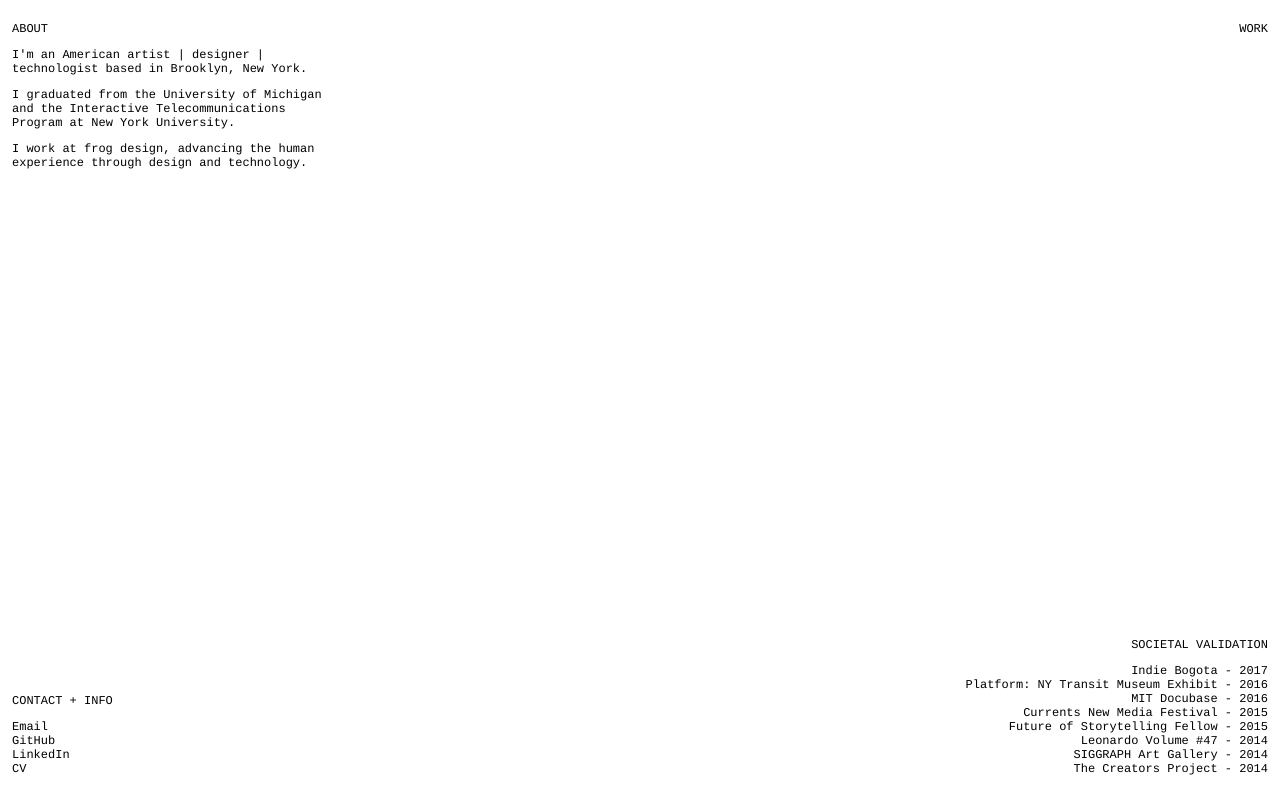
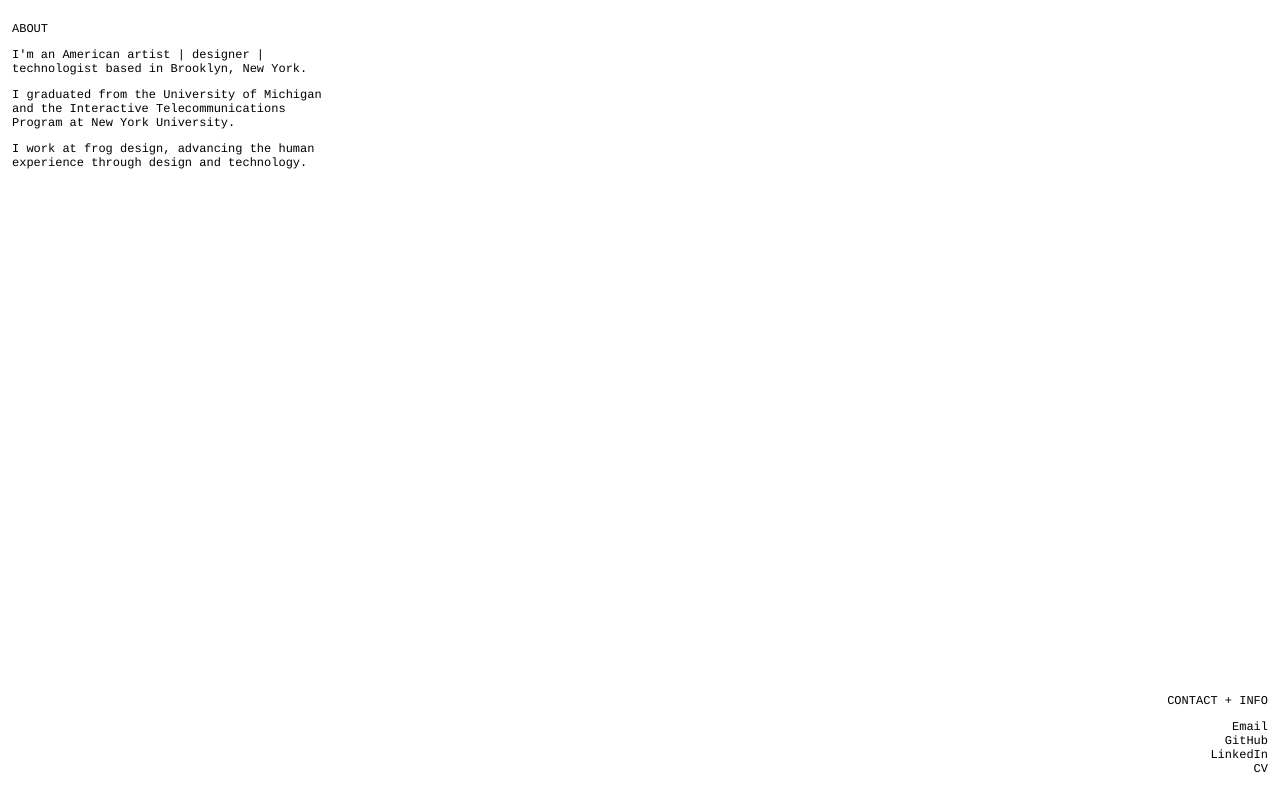
Before and after one commit to jffng/jffngdotcom, a PHP site: template site/templates/home.php in a window 1280 px wide. Run offline with PHP 8.4, Linux system fonts and the light colour scheme; the template is opened without the code that fills it, so the values that code supplies are empty; some libraries are stand-ins or nearby versions; some web fonts are replaced.

Commit message:
removing work

```diff
--- a/site/templates/home.php
+++ b/site/templates/home.php
@@ -6,11 +6,11 @@ $projects = page('projects')->children()->visible();
 <!DOCTYPE html>
 <html>
 <head>
-    <title>Jeff Ong | Portfolio of design technology and art</title>
+    <title>Jeff Ong | design . technology . art</title>
     <link href="https://fonts.googleapis.com/css?family=Rasa|Roboto" rel="stylesheet">
     <link href="/assets/css/index.css" rel="stylesheet">
     <meta charset="UTF-8">
-    <meta name="description" content="Portfolio media for Jeff Ong">
+    <meta name="description" content="The online representation & portfolio of Jeff Ong. Design + technology + art on sale! Projects going quickly! Hire today!">
     <meta name="keywords" content="design,technology,code,media,itp,frog,art,jeff ong,jeffrey ong">
     <meta name="author" content="Jeff Ong">
     <meta name="viewport" content="width=device-width, initial-scale=1.0">
@@ -28,13 +28,13 @@ $projects = page('projects')->children()->visible();
           <h2 class="header">About</h2>
           <p>I'm an American artist | designer | technologist based in Brooklyn, New York.</p>
           <p>I graduated from the University of Michigan and the <a target="_blank" href="https://tisch.nyu.edu/itp">Interactive Telecommunications Program</a> at New York University.</p>
-          <p>I work at <a target="_blank" href="https://frogdesign.com">frog design</a>, advancing the human experience through design and technology.</p>
+          <p>I work at <a target="_blank" href="https://www.frogdesign.com">frog design</a>, advancing the human experience through design and technology.</p>
         </div>
       </div>
 
       <div class="block tr">
         <div class="padded right">
-          <h2 class="header">Work</h2>
+          <!-- <h2 class="header">Work</h2> -->
           <p>
             <?php foreach($projects as $project):?>
             <?php
@@ -46,7 +46,7 @@ $projects = page('projects')->children()->visible();
               }
             endforeach
             ?>
-            <a target="_blank" class="project-link" data-thumbnail="<?= $thumbnail ?>" href="<?= $project->url() ?>"><?= $project->title() ?></a><br>
+            <!-- <a target="_blank" class="project-link" data-thumbnail="<?= $thumbnail ?>" href="<?= $project->url() ?>"><?= $project->title() ?></a><br> -->
             <?php endforeach ?>
           </p>
         </div>
@@ -54,20 +54,7 @@ $projects = page('projects')->children()->visible();
 
       <div class="block bl">
         <div class="padded">
-          <h2 class="header">Contact + Info</h2>
-          <p>
-            <a target="_blank" href="mailto:this.jeffong@gmail.com">Email</a><br>
-            <a target="_blank" href="https://github.com/jffng">GitHub</a><br>
-            <a target="_blank" href="https://www.linkedin.com/in/ongjeffrey/">LinkedIn</a><br>
-            <a target="_blank" href="http://jffng.com/content/3-about/0-jeffong/jeff-ong-resume_2017.pdf">CV</a>
-          </p>
-        </div>
-        </p>
-      </div>
-
-      <div class="block br">
-        <div class="padded right">
-          <h2 class="header">Societal Validation</h2>
+          <!-- <h2 class="header">Societal Validation</h2>
           <p>
             <a target="_blank" href="http://eng.indiebo.co/indiebox/">Indie Bogota - 2017</a><br>
             <a target="_blank" href="http://www.nytransitmuseum.org/platform/">Platform: NY Transit Museum Exhibit - 2016</a><br>
@@ -77,6 +64,19 @@ $projects = page('projects')->children()->visible();
             <a target="_blank" href="https://muse.jhu.edu/article/552317">Leonardo Volume #47 - 2014</a><br>
             <a target="_blank" href="http://s2014.siggraph.org/attendees/art-gallery/events/subway-stories.html">SIGGRAPH Art Gallery - 2014</a><br>
             <a target="_blank" href="https://creators.vice.com/en_us/article/pgqdgz/subway-stories-takes-you-on-an-interactive-ride-through-the-nyc-underground-sans-stressawfulness">The Creators Project - 2014</a><br>
+          </p> -->
+        </div>
+        </p>
+      </div>
+
+      <div class="block br">
+        <div class="padded right">
+          <h2 class="header">Contact + Info</h2>
+          <p>
+            <a target="_blank" href="mailto:this.jeffong@gmail.com">Email</a><br>
+            <a target="_blank" href="https://github.com/jffng">GitHub</a><br>
+            <a target="_blank" href="https://www.linkedin.com/in/ongjeffrey/">LinkedIn</a><br>
+            <a target="_blank" href="http://jffng.com/content/3-about/0-jeffong/jeff-ong-resume_2017.pdf">CV</a>
           </p>
         </div>
       </div>
```
